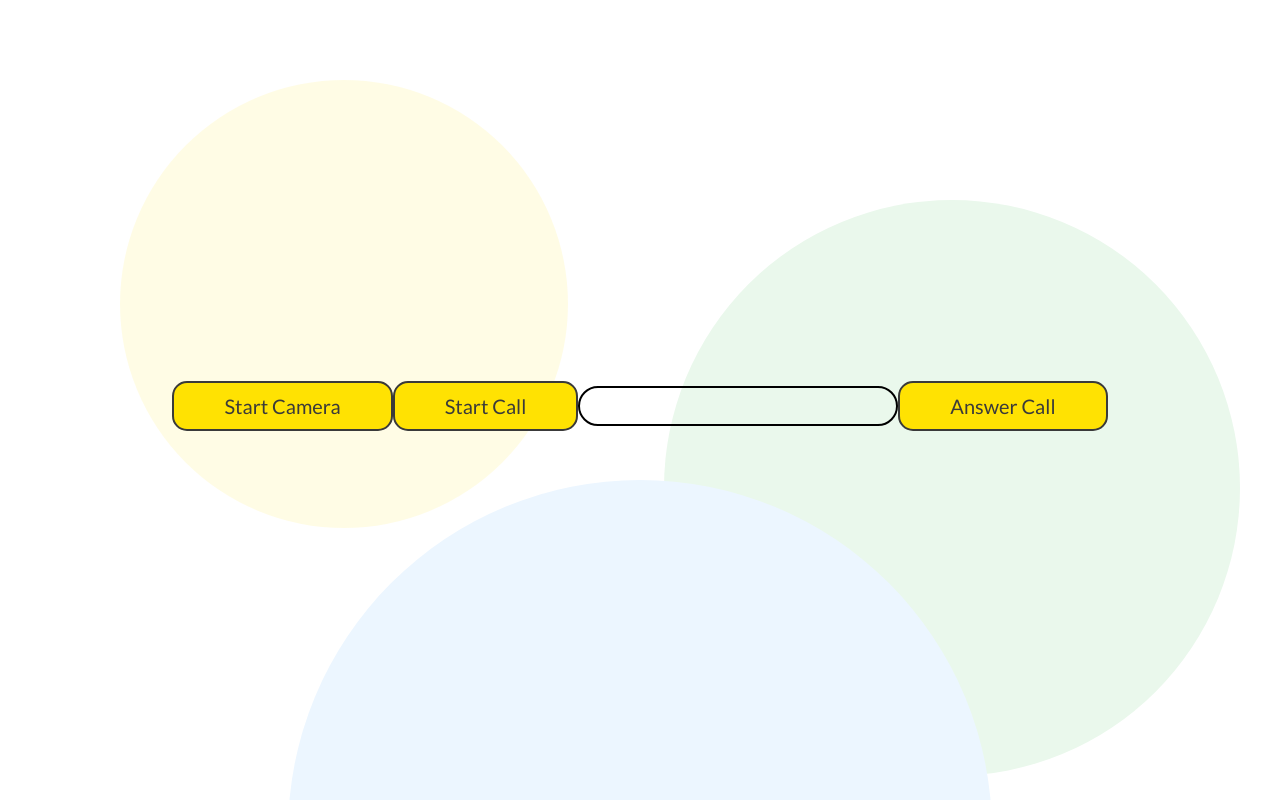
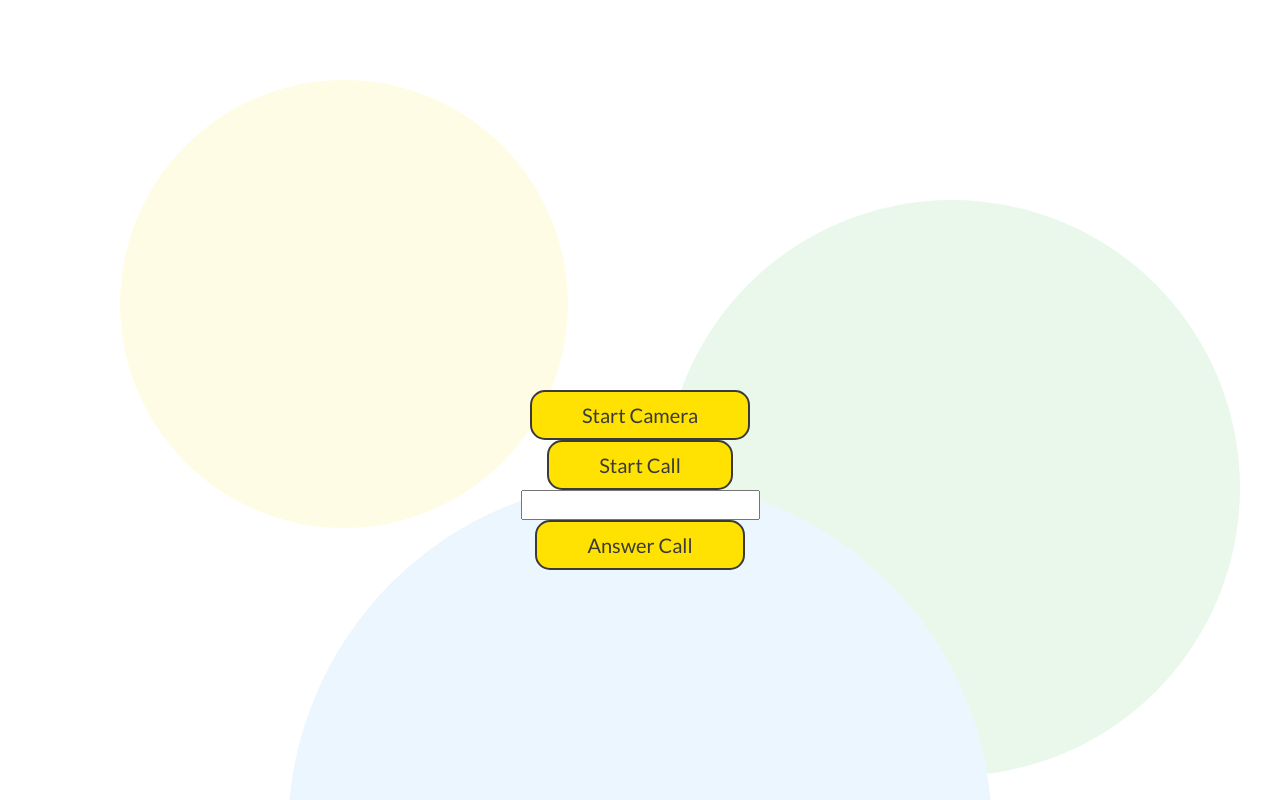
Before and after one commit to yourpalharvey/Bubble, a Next.js app in the folder frontend/: page /start-streaming/join-bubble in a window 1280 px wide. Built offline with nearby package versions, Linux system fonts and the light colour scheme.

Commit message:
Video Call is working

```diff
--- a/frontend/logic/video/index.js
+++ b/frontend/logic/video/index.js
@@ -1,8 +1,7 @@
-import firebase from 'firebase/app';
-import 'firebase/firestore';
+import firebase from 'firebase/app'; //updates the firebase object
+import 'firebase/firestore'; // runs firebase side effects
 
-
-export const firebaseConfig = {
+const config = {
   apiKey: "AIzaSyAa_gVK4beOjjv3QjdHUDm2Gg6dowWUKFg",
   authDomain: "bubble-6be26.firebaseapp.com",
   projectId: "bubble-6be26",
@@ -12,23 +11,13 @@ export const firebaseConfig = {
   measurementId: "G-WJF99NBNWN"
 };
 
-// stun servers
-export const servers = {
-  iceServers:[
-    {
-      urls: ['stun:stun1.l.google.com:19302', 'stun:stun2.l.google.com:19302']
-    }
-  ],
-  iceCandidatePoolSize: 10,
-};
+//initialize firebase apps if there are no initialized apps
+if (!firebase.apps.length) {
+  firebase.initializeApp(config);
+}
+//since we will be interracting with firestore, we
+//grab a refference to the firestore database object and export it from this file
+const firestore = firebase.firestore();
 
-export function makeid(length) {
-    var result           = '';
-    var characters       = 'ABCDEFGHIJKLMNOPQRSTUVWXYZabcdefghijklmnopqrstuvwxyz0123456789';
-    var charactersLength = characters.length;
-    for ( var i = 0; i < length; i++ ) {
-      result += characters.charAt(Math.floor(Math.random() *
- charactersLength));
-   }
-   return result;
-}
+
+export { firestore};
--- a/frontend/package.json
+++ b/frontend/package.json
@@ -19,7 +19,7 @@
     "cookie": "^0.5.0",
     "cookies-next": "^2.1.1",
     "dotenv": "^16.0.1",
-    "firebase": "^9.9.3",
+    "firebase": "^8.10.0",
     "jsonwebtoken": "^8.5.1",
     "mysql": "^2.18.1",
     "next": "12.2.3",
@@ -29,6 +29,7 @@
     "react-cookie": "^4.1.1",
     "react-device-detect": "^2.2.2",
     "react-dom": "18.2.0",
+    "react-no-ssr": "^1.1.0",
     "react-player": "^2.10.1",
     "react-redux": "^8.0.2",
     "react-webcam": "^7.0.1"
--- a/frontend/pages/_app.js
+++ b/frontend/pages/_app.js
@@ -3,7 +3,7 @@ import 'bootstrap/dist/css/bootstrap.min.css';
 
 function MyApp({ Component, pageProps }) {
   return (
-    <Component {...pageProps} />
+      <Component {...pageProps} />
   )
 }
 
--- a/frontend/pages/start-streaming/join-bubble/index.js
+++ b/frontend/pages/start-streaming/join-bubble/index.js
@@ -2,200 +2,220 @@ import styles from '../../../styles/StartStreaming.module.css'
 import { Background } from "../../../components/background";
 import { ButtonBootstrap } from "../../../objects/buttonBootstrap";
 import { Navbar } from "../../../components/navbar";
-import { pc } from '../../../logic/video';
 import { useEffect, useRef, useState } from 'react';
-import { servers, firebaseConfig, makeid } from '../../../logic/video';
-import { getFirestore, query, addDoc, doc, getDoc, setDoc, collection, updateDoc, onSnapshot } from "firebase/firestore";
-import { initializeApp } from "firebase/app";
+import { firestore} from '../../../logic/video';
 import { TextInput } from '../../../objects/textInput';
 
 // 26-as-a-developer-i-would-like-a-backend-that-allows-users-to-stream-video
 
-const video = () => {
+export default function Video() {
+
+    const webcamButtonRef = useRef();
+    const webcamVideoRef = useRef();
+    const callButtonRef = useRef();
+    const callInputRef = useRef();
+    const answerButtonRef = useRef();
+    const remoteVideoRef = useRef();
+    const hangupButtonRef = useRef();
+    const videoDownloadRef = useRef();
+    const[pc, setPC] = useState()
+
+    // let videoUrl = null;
+
+    // let recordedChunks = [];
+
+    const servers = {
+        iceServers: [
+        {
+            urls: [
+            'stun:stun1.l.google.com:19302',
+            'stun:stun2.l.google.com:19302',
+            ],
+        },
+        ],
+        iceCandidatePoolSize: 10,
+    };
+    // const pc = new RTCPeerConnection(servers);
+    let localStream = null;
+    let remoteStream = null;
+    var options = { mimeType: 'video/webm; codecs=vp9' };
+    let mediaRecorder = null;
 
     useEffect(
         () => {
-            const peerCon = new RTCPeerConnection(servers);
-            const app = initializeApp(firebaseConfig);
-            const fireStore = getFirestore(app);
-            setPc(peerCon);
-            setFirestore(fireStore);
+            setPC(new RTCPeerConnection(servers));
         },
         []
     )
 
+    // open webcam
+    const webCamHandler = async () => {
+        // get webcam stream
+        localStream = await navigator.mediaDevices.getUserMedia({
+        video: true,
+        audio: true,
+        });
 
-    // state for lcoal and remote streams
-    const [localStream, setLocalStream] = useState(null);
-    const [remoteStream, setRemoteStream] = useState(null);
-    const [pc, setPc] = useState()
-    const [firestore, setFirestore] = useState();
-    const [callId, setCallId] = useState("");
-    const [offerId, setOfferId] = useState("")
-    const [answerId, setAnswerId] = useState("");
+        // set remote Stream to a mediaStream object
+        remoteStream = new MediaStream();
 
-    // set refs for local and remote video
-    const webcamVideo = useRef(null);
-    const remoteVideo = useRef(null);
+        // Push tracks from local stream to peer connection
+        localStream.getTracks().forEach((track) => {
+        pc.addTrack(track, localStream);
+        });
 
-    // start Camera
-    const startWebcam = async () => {
-        // set up local stream
-        // let streamLocal = await navigator.mediaDevices.getUserMedia({video: true, audio: true});
-        let streamLocal = await navigator.mediaDevices.getUserMedia({video: true});
-        // setLocalStream(streamLocal);
-
-        // set up remote stream
-        let streamRemote = new MediaStream();
-
-        // make them available for DOM
-        streamLocal.getTracks().forEach((track) => {
-            pc.addTrack(track, streamLocal);
+        // Pull tracks from remote stream, add to video stream
+        pc.ontrack = (event) => {
+        event.streams[0].getTracks().forEach((track) => {
+            remoteStream.addTrack(track);
         });
-        pc.ontrack = event => {
-            event.streams[0].getTracks().forEach(track => {
-                streamRemote.addTrack(track);
-            });
         };
 
-        // set video src's respectively
-        webcamVideo.current.srcObject = streamLocal;
-        remoteVideo.current.srcObject = streamRemote;
+        // set video sources
+        webcamVideoRef.current.srcObject = localStream;
+        remoteVideoRef.current.srcObject = remoteStream;
 
-    }
+        // recording of local video from stream
+        // mediaRecorder = new MediaRecorder(localStream, options);
+        // mediaRecorder.ondataavailable = (event) => {
+        // console.log('data-available');
+        // if (event.data.size > 0) {
+        //     recordedChunks.push(event.data);
+        //     console.log(recordedChunks);
+        // }
+        // };
+        // mediaRecorder.start();
+    };
 
-    // start call
-    const startCall = async () => {
-        // create id
+    const callHandler = async () => {
+        console.log('Starting callid generation .... ');
+        // Reference Firestore collections for signaling
+        const callDoc = firestore.collection('calls').doc();
+        const offerCandidates = callDoc.collection('offerCandidates');
+        const answerCandidates = callDoc.collection('answerCandidates');
 
-        // create new document
-        // const docRef = collection(firestore, 'calls');
-        // const callDoc = await addDoc(doc(docRef, id), {});
+        callInputRef.current.value = callDoc.id;
+        //setCallID(callDoc.id.toString());
 
-        const callDoc = await addDoc(collection(firestore, "calls"), {});
-        console.log(callDoc.id.toString());
-        setCallId(callDoc.id);
+        // Get candidates for caller, save to db
+        pc.onicecandidate = (event) => {
+            event.candidate && offerCandidates.add(event.candidate.toJSON());
+        };
 
-
-
-        // const callDoc = firestore.collection('calls').doc(id);
-        const offerCandidates = await addDoc(collection(callDoc, `offerCandidate`), {});
-        setOfferId(offerCandidates.id.toString());
-        const answerCandidates = await addDoc(collection(callDoc, `answerCandidate`), {});
-        setAnswerId(answerCandidates.id.toString());
-
-        // ice candidates
-        pc.onicecandidate = async (event) => {
-            event.candidate && await setDoc(offerCandidates, event.candidate.toJSON())
-        }
-
-        // create offer
+        // Create offer
         const offerDescription = await pc.createOffer();
         await pc.setLocalDescription(offerDescription);
 
-        // create offer as JS Object
         const offer = {
             sdp: offerDescription.sdp,
-            type: offerDescription.type
+            type: offerDescription.type,
         };
 
-        // send to DB
-        await updateDoc(callDoc, {offer});
+        await callDoc.set({ offer });
 
-        // listen for changes to DB
-        const callDocSnap = onSnapshot(callDoc, (doc) => {
-            const data = doc.data();
-            if (!pc.currentRemoteDescription && data?.answer)
-            {
-                console.log(`answer: ${data}`);
-                const answerDescription = new RTCSessionDescription(data.answer);
-                pc.setRemoteDescription(answerDescription);
+        // Listen for remote answer
+        callDoc.onSnapshot((snapshot) => {
+        const data = snapshot.data();
+        if (!pc.currentRemoteDescription && data?.answer) {
+            const answerDescription = new RTCSessionDescription(data.answer);
+            pc.setRemoteDescription(answerDescription);
+        }
+        });
+
+        // When answered, add candidate to peer connection
+        answerCandidates.onSnapshot((snapshot) => {
+        snapshot.docChanges().forEach((change) => {
+            if (change.type === 'added') {
+            const candidate = new RTCIceCandidate(change.doc.data());
+            pc.addIceCandidate(candidate);
             }
+        });
+        });
 
-        })
+        // hangupButtonRef.current.disabled = false;
+    };
 
-        // const q = query(collection(firestore, 'calls', callId.toString(), "answerCandidate"));
-        // const answerCandidatesSnap = onSnapshot(q, (snapshot) => {
-        //     snapshot.docChanges().forEach((change) => {
-        //         if (change.type === "added")
-        //         {
-        //             const candidate = new RTCIceCandidate(change.doc.data());
-        //             pc.addIceCandidate(candidate);
-        //         }
-        //     });
-        // });
+    const answerHandler = async () => {
+        console.log('Joining the call ....');
+        // change this next line
+        const callId = callInputRef.current.value;
+        const callDoc = firestore.collection('calls').doc(callId);
+        const answerCandidates = callDoc.collection('answerCandidates');
+        const offerCandidates = callDoc.collection('offerCandidates');
 
-    }
+        pc.onicecandidate = (event) => {
+        event.candidate && answerCandidates.add(event.candidate.toJSON());
+        };
+        console.log('pc', pc);
 
-    // joinCall
-    const joinCall = async (id) => {
-        // call id = callId
-        console.log(`get documents: ${id}`)
+        const callData = (await callDoc.get()).data();
 
-        // define documents we need
-        let docRef = doc(firestore, "calls", id.toString());
-        const callDoc = await getDoc(docRef);
-
-        let answerRef = doc(firestore, "calls", id.toString(), "answerCandidate", offerId);
-        const answerCandidates = await getDoc(answerRef);
-
-        let offerRef = doc(firestore, "calls", id.toString(), 'answerCandidate', answerId);
-        const offerCandidates  = await getDoc(offerRef);
-
-        // event handler
-        pc.onicecandidate = async (event) => {
-            event.candidate && await setDoc(answerCandidates, event.candidate.toJSON());
-        }
-
-        // call offer
-        const callData = callDoc.data();
         const offerDescription = callData.offer;
         await pc.setRemoteDescription(new RTCSessionDescription(offerDescription));
 
-        // answer
         const answerDescription = await pc.createAnswer();
         await pc.setLocalDescription(answerDescription);
 
         const answer = {
+            type: answerDescription.type,
             sdp: answerDescription.sdp,
-            type: answerDescription.type
-        }
-        console.log({answer});
-        // await updateDoc(callDoc, {answer});
+        };
 
-        // const q = query(doc(firestore, "calls", id.toString(), "offerCandidate", offerId))
-        // const offerCandidatesSnap = onSnapshot(q, (snapshot) => {
-        //     snapshot.docChanges().forEach((change) => {
-        //         if (change.type === 'added')
-        //         {
-        //             let data = change.doc.data();
-        //             pc.addIceCandidate(new RTCIceCandidate(data));
-        //         }
-        //     })
-        // })
-    }
+        await callDoc.update({ answer });
+
+        offerCandidates.onSnapshot((snapshot) => {
+        snapshot.docChanges().forEach((change) => {
+            console.log(change);
+            if (change.type === 'added') {
+            let data = change.doc.data();
+            pc.addIceCandidate(new RTCIceCandidate(data));
+            }
+        });
+        });
+    };
+
+    const hangupHandler = () => {
+        console.log('Hanging up the call ...');
+        localStream.getTracks().forEach((track) => track.stop());
+        remoteStream.getTracks().forEach((track) => track.stop());
+
+        // mediaRecorder.onstop = async (event) => {
+        // let blob = new Blob(recordedChunks, {
+        //     type: 'video/webm',
+        // });
+
+        // await readFile(blob).then((encoded_file) => {
+        //     uploadVideo(encoded_file);
+        // });
+
+        // videoDownloadRef.current.href = URL.createObjectURL(blob);
+        // videoDownloadRef.current.download =
+        //     new Date().getTime() + '-locastream.webm';
+        // };
+        // console.log(videoDownloadRef);
+    };
 
     return (
         <Background>
           <div className={styles.videoContainerParent}>
-            <video className={styles.videoContainer} ref={webcamVideo} autoPlay/>
-            <video className={styles.videoContainer} ref={remoteVideo} autoPlay/>
+            <video className={styles.videoContainer} ref={webcamVideoRef} autoPlay/>
+            <video className={styles.videoContainer} ref={remoteVideoRef} autoPlay/>
           </div>
           <div className={styles.videoButtonContainer}>
             <ButtonBootstrap
               text="Start Camera"
-              onClick={startWebcam}
+              onClick={webCamHandler}
               primaryWide={true}
             />
             <ButtonBootstrap
               text="Start Call"
-              onClick={startCall}
+              onClick={callHandler}
               primaryWide={true}
             />
-            <TextInput name="callId" value={callId} onChange={setCallId}/>
+            <input ref={callInputRef} />
             <ButtonBootstrap
               text="Answer Call"
-              onClick={() => joinCall(callId)}
+              onClick={answerHandler}
               primaryWide={true}
             />
           </div>
@@ -203,5 +223,3 @@ const video = () => {
       );
 
 }
-
-export default video;
--- a/frontend/styles/StartStreaming.module.css
+++ b/frontend/styles/StartStreaming.module.css
@@ -9,7 +9,7 @@
     align-items: center;
 }
 
-.videoContaienrParent {
+.videoContainerParent {
     width: 100vw;
     height: 50vh;
     display: flex;
@@ -28,8 +28,9 @@
 .videoButtonContainer {
     position: fixed;
     width: 100vw;
-    height: 10vh;
+    height: 20vh;
     display: flex;
+    flex-direction: column;
     align-items: center;
     justify-content: center;
 }
```
Also changed, not shown: 1 other file (tests, documents, lock files or other folders).
